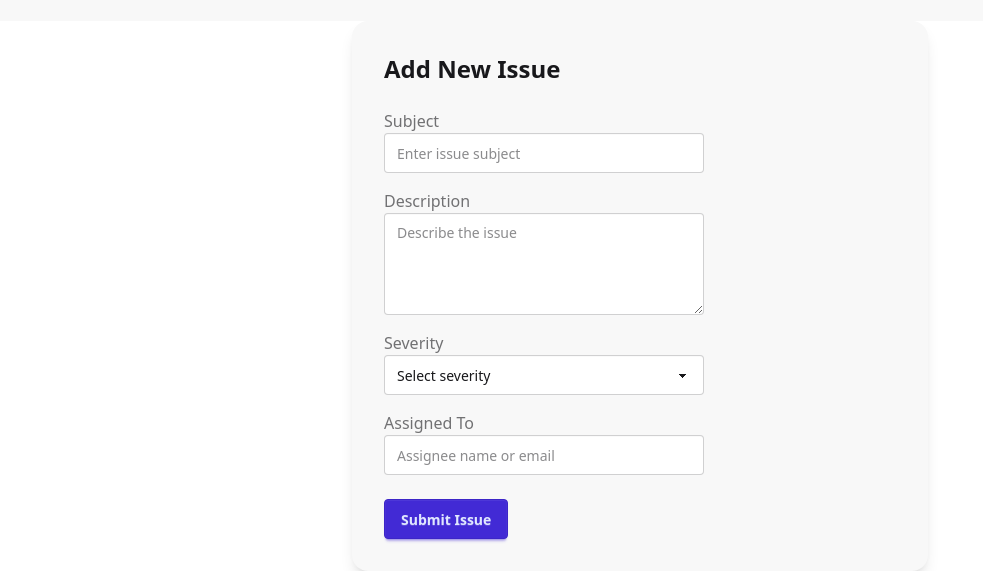
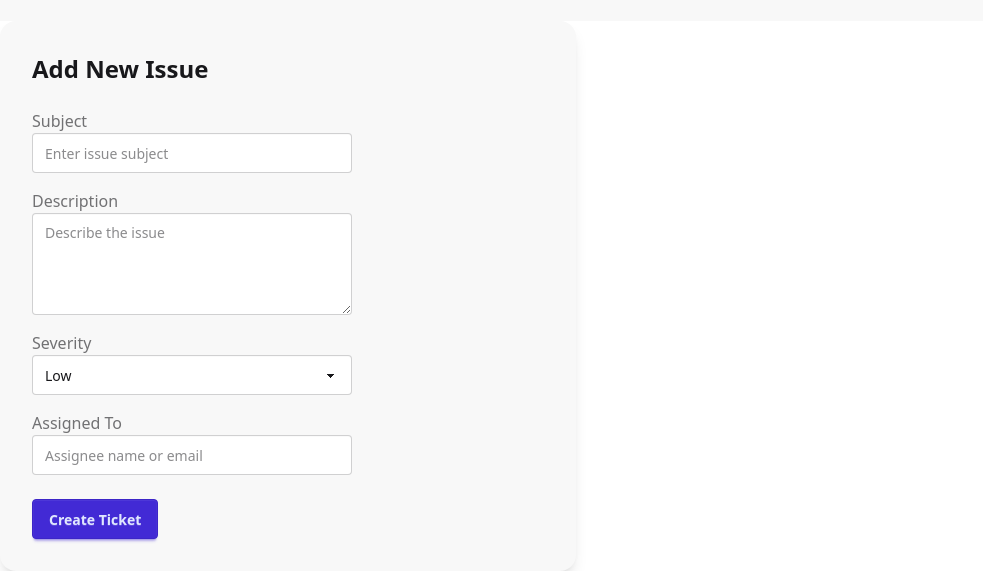
Before and after one commit to rcm-webdev/ticket-tracker-local-storage, a React (Vite) app: page / in a window 1280 px wide. Shown: the part 843-1414 px from the top of the page, without its empty margins (0-983 px from the left). Built offline with nearby package versions, Linux system fonts and the light colour scheme.

Commit message:
update form

```diff
--- a/src/components/Form.jsx
+++ b/src/components/Form.jsx
@@ -1,8 +1,38 @@
+import { useState } from "react";
+import { addTicket } from "../utils/storage";
+import { v4 as uuidv4 } from "uuid";
+
 export default function Form() {
+  const [subject, setSubject] = useState("");
+  const [description, setDescription] = useState("");
+  const [severity, setSeverity] = useState("Low");
+  const [assignedTo, setAssignedTo] = useState("");
+
+  const handleSubmit = (e) => {
+    e.preventDefault();
+
+    const newTicket = {
+      id: uuidv4(),
+      subject,
+      description,
+      severity,
+      assignedTo,
+      createdAt: new Date().toISOString(),
+    };
+
+    addTicket(newTicket);
+
+    // Reset form
+    setSubject("");
+    setDescription("");
+    setSeverity("Low");
+    setAssignedTo("");
+  };
+
   return (
-    <div className="max-w-xl mx-auto bg-base-200 p-8 rounded-2xl shadow-lg">
+    <div className="max-w-xl  bg-base-200 p-8 rounded-2xl shadow-lg">
       <h2 className="text-2xl font-bold mb-6">Add New Issue</h2>
-      <form className="space-y-4">
+      <form onSubmit={handleSubmit} className="space-y-4">
         {/* Subject */}
         <div className="flex flex-col">
           <label className="label">
@@ -12,6 +42,8 @@ export default function Form() {
             type="text"
             placeholder="Enter issue subject"
             className="input input-bordered"
+            value={subject}
+            onChange={(e) => setSubject(e.target.value)}
             required
           />
         </div>
@@ -24,6 +56,8 @@ export default function Form() {
           <textarea
             className="textarea textarea-bordered"
             placeholder="Describe the issue"
+            value={description}
+            onChange={(e) => setDescription(e.target.value)}
             rows={4}
             required
           ></textarea>
@@ -34,10 +68,12 @@ export default function Form() {
           <label className="label">
             <span className="label-text">Severity</span>
           </label>
-          <select className="select select-bordered">
-            <option disabled selected>
-              Select severity
-            </option>
+          <select
+            className="select select-bordered"
+            value={severity}
+            onChange={(e) => setSeverity(e.target.value)}
+          >
+            <option disabled>Select severity</option>
             <option>Low</option>
             <option>Medium</option>
             <option>High</option>
@@ -54,12 +90,16 @@ export default function Form() {
             type="text"
             placeholder="Assignee name or email"
             className="input input-bordered"
+            value={assignedTo}
+            onChange={(e) => setAssignedTo(e.target.value)}
           />
         </div>
 
         {/* Submit Button */}
         <div className=" mt-6">
-          <button className="btn btn-primary">Submit Issue</button>
+          <button type="submit" className="btn btn-primary">
+            Create Ticket
+          </button>
         </div>
       </form>
     </div>
```
